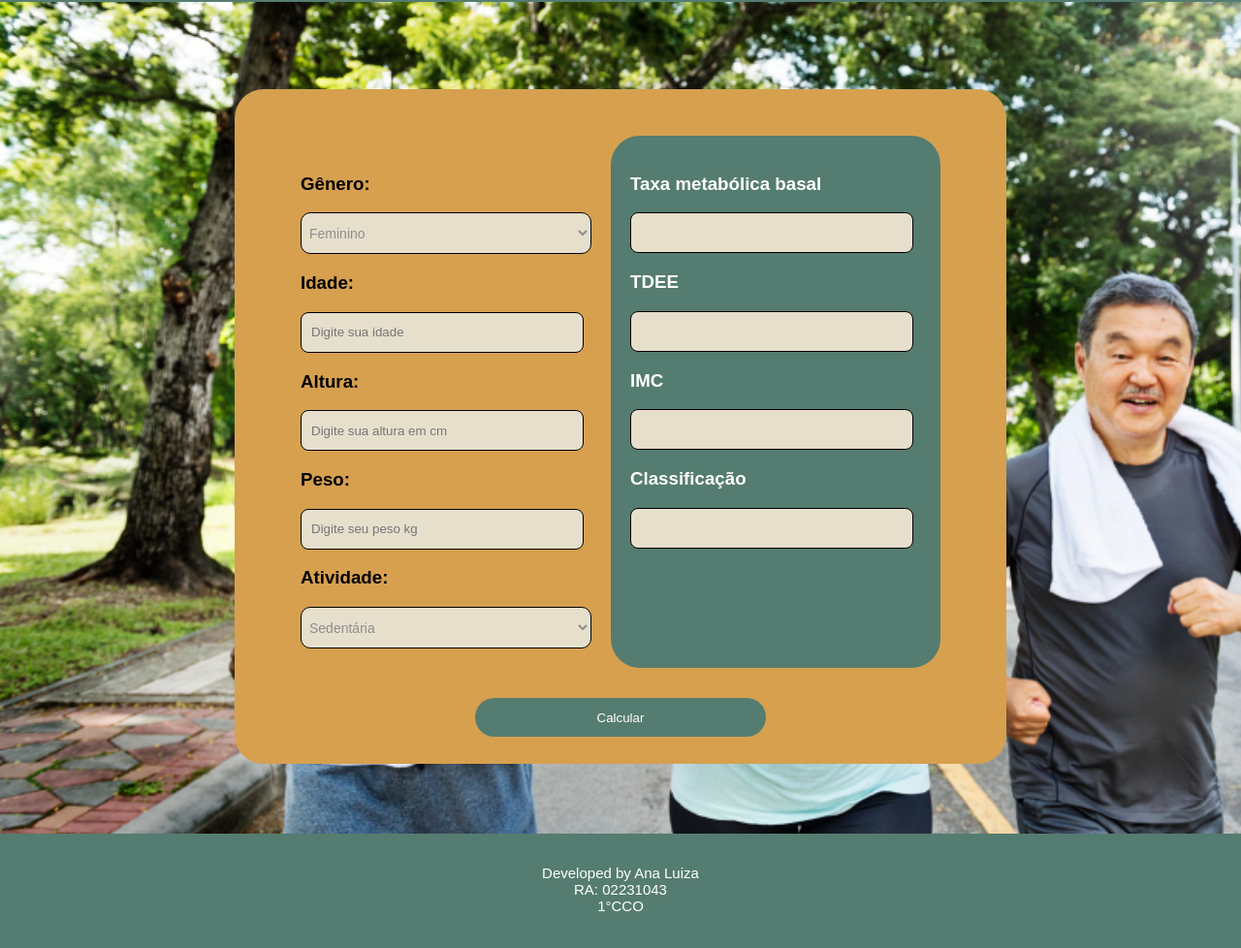
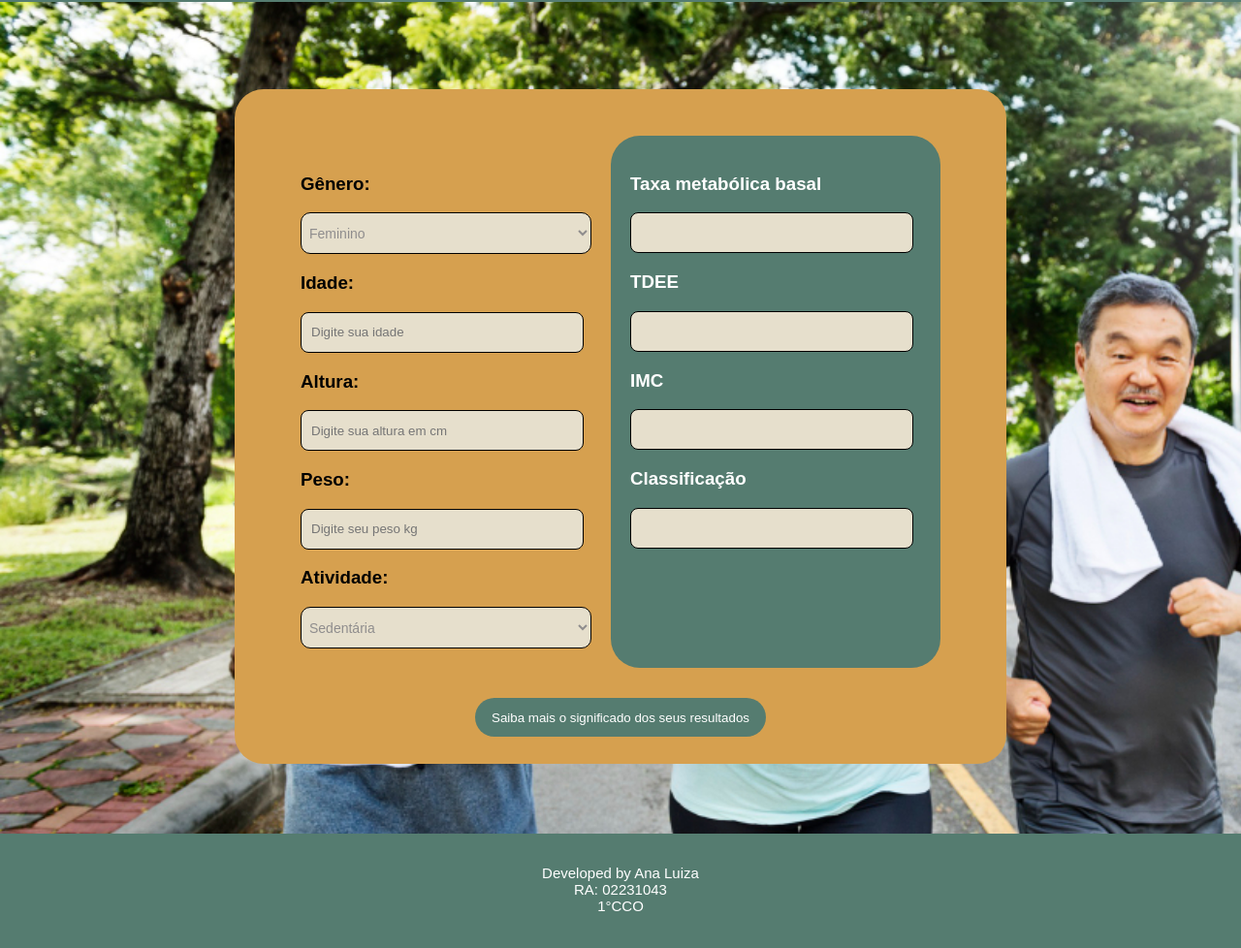
Before and after one commit to anabueno25/Be-Healthy, a plain HTML site: page projetoIndividual/calculadora.html in a window 1280 px wide. Shown: the part 84-1062 px from the top of the page at 97% size. Drawn offline with Linux system fonts and the light colour scheme.

Commit message:
Alterei o botão, que vai para a página de saiba mais

```diff
--- a/projetoIndividual/calculadora.html
+++ b/projetoIndividual/calculadora.html
@@ -25,7 +25,7 @@
                 <li class="liZoom"> | </li>
                 <li class="liZoom"><a href=calculadora.html>Calculadora TDEE</a></li>
                 <li class="liZoom"> | </li>
-                <li class="liZoom">Quiz</li>
+                <li class="liZoom"><a href=quiz.html>Quiz</a></li>
                 <li class="liZoom"> | </li>
                 <li class="liZoom"><a href=home.html>Home</a></li>
             </ul>
@@ -82,11 +82,14 @@
                     </div>
                 </div>
                 <div id="botao">
-                    <button class="botaoCalcular" onkeyup="calculo()">Calcular</button>
+                    <a href="saibamais.html">
+                    <button class="botaoCalcular">Saiba mais o significado dos seus resultados</button>
+                </a>
                 </div>
         </div>
         </div>
     </div>
+
 
     <div id="divEspacamento">
         <br>
```
